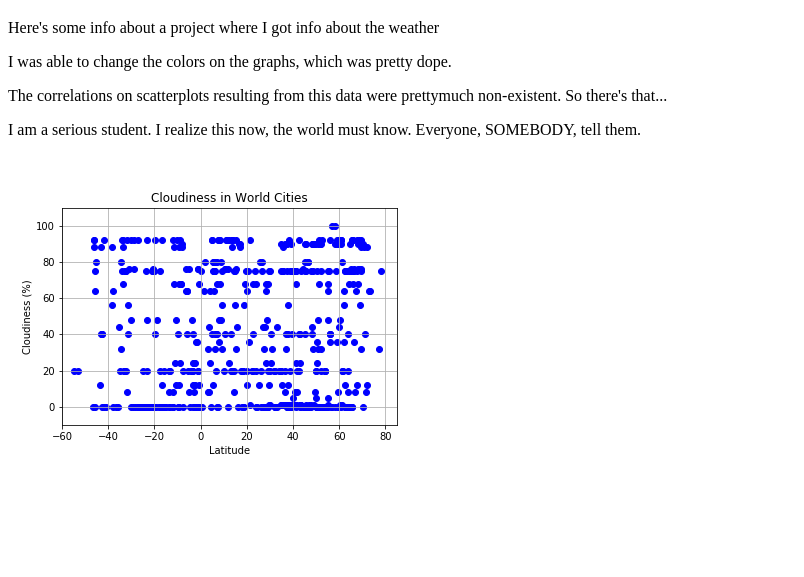
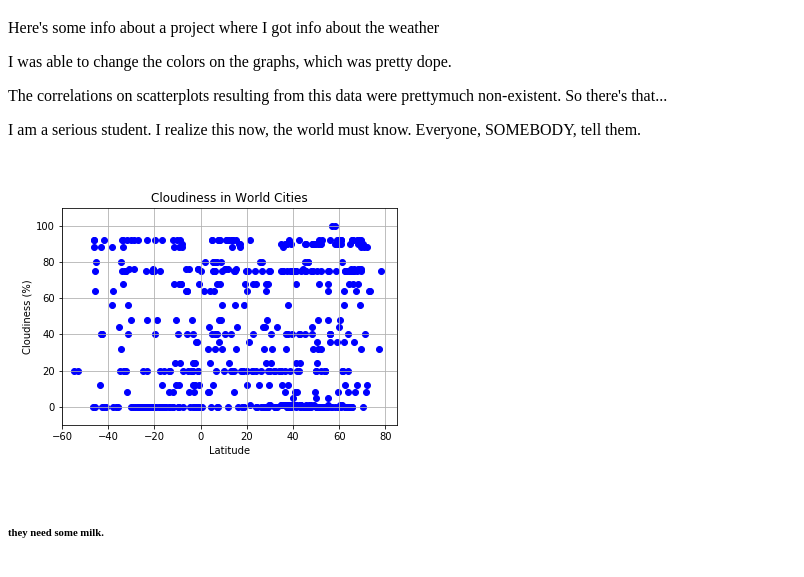
Before and after one commit to ellenguerrero/Activity2HTMLtakeaways, a plain HTML site: page index.html in a window 1280 px wide. Shown: the part 61-638 px from the top of the page, without its empty margins (0-804 px from the left). Drawn offline with Linux system fonts and the light colour scheme.

Commit message:
updating for fun

```diff
--- a/index.html
+++ b/index.html
@@ -15,6 +15,9 @@
     <p>I am a serious student. I realize this now, the world must know. Everyone, SOMEBODY, tell them.</p>
     <br>
     <img src="../Activity2HTMLtakeaways/Instructions/starter_code/CloudinessInWorldCities.png" alt="cloud things">
-
+    <br>
+    <br>
+    <br>
+    <h6>they need some milk.</h6>
 </body>
 </html>
```
